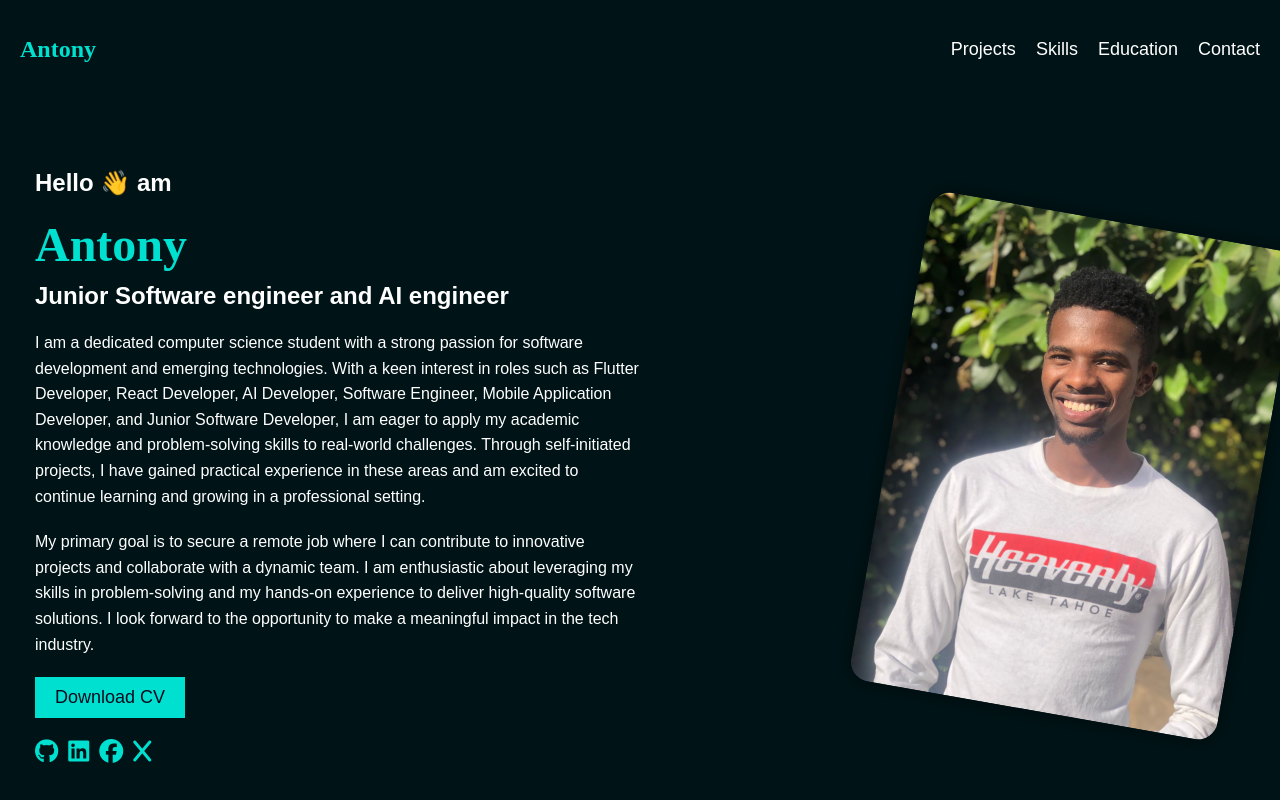
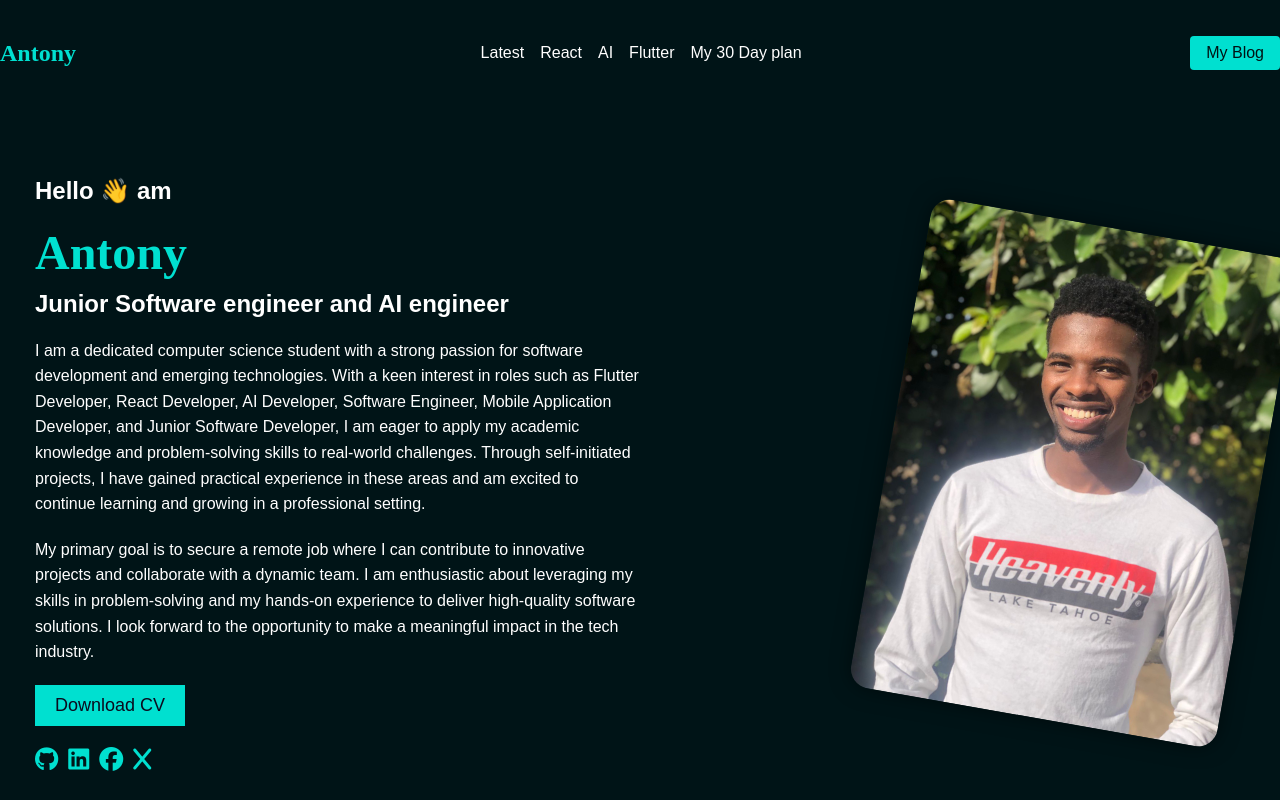
Before and after one commit to Titanantony/personal_portfolio, a React (Create React App) app: page / in a window 1280 px wide. Shown: the top 800 px of the page. Built offline with nearby package versions, Linux system fonts and the light colour scheme.

Commit message:
Chore and react router dom and fix the navlinks

```diff
--- a/package.json
+++ b/package.json
@@ -12,6 +12,7 @@
     "react": "^18.3.1",
     "react-bootstrap": "^2.10.2",
     "react-dom": "^18.3.1",
+    "react-router-dom": "^6.26.1",
     "react-scripts": "^5.0.1",
     "styled-components": "^6.1.11",
     "web-vitals": "^2.1.4"
--- a/src/App.css
+++ b/src/App.css
@@ -1,64 +1,3 @@
-/* src/App.css */
-.App {
-  text-align: center;
-  font-family: Arial, sans-serif;
+* {
+    box-sizing: border-box;
 }
-
-.container {
-  padding: 50px;
-}
-
-.header {
-  margin-bottom: 20px;
-}
-
-.hello {
-  font-size: 1.5rem;
-  color: #333;
-}
-
-.name {
-  font-size: 3rem;
-  font-weight: bold;
-  color: #333;
-  display: flex;
-  align-items: center;
-  justify-content: center;
-}
-
-.name span {
-  margin-left: 10px;
-}
-
-.title {
-  font-size: 1.5rem;
-  color: #f39c12;
-  margin: 20px 0;
-}
-
-.skills {
-  font-size: 1rem;
-  color: #666;
-  margin: 10px 0;
-}
-
-.location {
-  font-size: 1rem;
-  color: #666;
-  margin: 10px 0;
-}
-
-.cv-button {
-  background-color: #f39c12;
-  color: white;
-  border: none;
-  padding: 15px 30px;
-  font-size: 1rem;
-  cursor: pointer;
-  border-radius: 5px;
-  box-shadow: 0 5px 15px rgba(0, 0, 0, 0.1);
-}
-
-.cv-button:hover {
-  background-color: #e67e22;
-}
--- a/src/App.js
+++ b/src/App.js
@@ -1,11 +1,26 @@
-import React from 'react'
+import {
+  createBrowserRouter,
+  createRoutesFromElements,
+  Route,
+  RouterProvider,
+} from 'react-router-dom'
+import './App.css'
+//Layout
+import RootLayout from './Layout/RootLayout'
 import Portfolio from './website/Portfolio'
+
+// Pages
+
+const router = createBrowserRouter(
+  createRoutesFromElements(
+    <Route path='/' element={<RootLayout />}>
+      <Route index element={<Portfolio />} />
+    </Route>,
+  ),
+)
+
 function App() {
-  return (
-    <div className='App'>
-      <Portfolio />
-    </div>
-  )
+  return <RouterProvider router={router} />
 }
 
 export default App
--- /dev/null
+++ b/src/Layout/RootLayout.css
@@ -0,0 +1,56 @@
+.rootLayout {
+    background-color: #001417;
+}
+
+.nav {
+    width: 100%;
+    display: flex;
+    justify-content: space-between;
+    align-items: center;
+    padding: 20px 0;
+}
+
+
+
+
+.logo {
+    font-family: 'Cursive';
+    color: #00e0d0;
+    font-size: 24px;
+}
+
+.nav-link-blog {
+    margin-left: 1rem;
+    text-decoration: none;
+    color: #fff;
+
+}
+
+.get-started-btn {
+    background-color: #00e0d0;
+    /* Turquoise background color for the button */
+    color: #001314;
+    /* Dark text color for contrast */
+    padding: 0.5rem 1rem;
+    border-radius: 4px;
+    text-decoration: none;
+    font-weight: 500;
+    transition: background-color 0.3s ease;
+    /* padding: 0.5rem 1rem;
+    background-color: #00e0d0;
+    color: black;
+    border: none;
+    border-radius: 4px; */
+}
+
+@media (max-width: 530px) {
+    .logo {
+        display: none;
+    }
+}
+
+@media (max-width: 450px) {
+    .nav-link-blog:last-child {
+        display: none;
+    }
+}
--- /dev/null
+++ b/src/Layout/RootLayout.js
@@ -0,0 +1,41 @@
+import { NavLink, Outlet } from 'react-router-dom'
+import './RootLayout.css'
+
+function RootLayout() {
+  return (
+    <div className='rootLayout'>
+      <nav className='nav'>
+        <h1 className='logo'>Antony</h1>
+
+        <div className='blog-nav'>
+          <NavLink to='/' className='nav-link-blog'>
+            Latest
+          </NavLink>
+          <NavLink to='/' className='nav-link-blog'>
+            React
+          </NavLink>
+          <NavLink to='/' className='nav-link-blog'>
+            AI
+          </NavLink>
+
+          <NavLink to='/' className='nav-link-blog'>
+            Flutter
+          </NavLink>
+          <NavLink to='/' className='nav-link-blog'>
+            My 30 Day plan
+          </NavLink>
+        </div>
+
+        <NavLink to='/' className='get-started-btn'>
+          My Blog
+        </NavLink>
+      </nav>
+
+      <main>
+        <Outlet />
+      </main>
+    </div>
+  )
+}
+
+export default RootLayout
--- a/src/index.js
+++ b/src/index.js
@@ -1,6 +1,5 @@
 import React from 'react'
 import ReactDOM from 'react-dom/client'
-// import 'bootstrap/dist/css/bootstrap.min.css'
 import '@fortawesome/fontawesome-free/css/all.min.css'
 import './index.css'
 import App from './App'
@@ -13,7 +12,4 @@ root.render(
   </React.StrictMode>,
 )
 
-// If you want to start measuring performance in your app, pass a function
-// to log results (for example: reportWebVitals(console.log))
-// or send to an analytics endpoint. Learn more: https://bit.ly/CRA-vitals
 reportWebVitals()
--- a/src/website/Portfolio.css
+++ b/src/website/Portfolio.css
@@ -6,32 +6,9 @@ body {
 .portfolio {
   color: #fff;
   background-color: #001417;
-  min-height: 100vh;
   padding: 0 20px;
-  display: flex;
-  flex-direction: column;
 }
 
-.header {
-  width: 100%;
-  display: flex;
-  justify-content: space-between;
-  align-items: center;
-  padding: 20px 0;
-}
-
-.logo {
-  font-family: 'Cursive';
-  color: #00e0d0;
-  font-size: 24px;
-}
-
-.nav a {
-  color: #fff;
-  text-decoration: none;
-  margin-left: 20px;
-  font-size: 18px;
-}
 
 .main-content {
   display: flex;
@@ -115,39 +92,9 @@ body {
   }
 }
 
-/*Nav modification*/
 
-.nav {
-  display: flex;
-  align-items: center;
-}
-
-.nav-links {
-  display: flex;
-}
-
-.nav-toggle {
-  display: none;
-  font-size: 24px;
-  cursor: pointer;
-}
 
 @media (max-width: 768px) {
-  .nav-links {
-    display: none;
-    flex-direction: column;
-    position: absolute;
-    top: 60px;
-    left: 0;
-    width: 100%;
-    background-color: #001417;
-    padding: 20px;
-    z-index: 1;
-  }
-
-  .nav-links.active {
-    display: flex;
-  }
 
   .nav-toggle {
     display: block;
--- a/src/website/Portfolio.js
+++ b/src/website/Portfolio.js
@@ -1,4 +1,3 @@
-import React, { useState } from 'react'
 import './Portfolio.css'
 import styled from 'styled-components'
 import ProjectsGrid from './components/ProjectsGrid'
@@ -10,27 +9,8 @@ import WavyBackground from './components/WavyBackground'
 import profileImage from '../assets/profile_pic.jpeg'
 
 const Portfolio = () => {
-  const [isNavOpen, setIsNavOpen] = useState(false)
-
-  const toggleNav = () => {
-    setIsNavOpen(!isNavOpen)
-  }
   return (
     <div className='portfolio'>
-      <header className='header'>
-        <h1 className='logo'>Antony</h1>
-        <nav className='nav'>
-          <div className='nav-toggle' onClick={toggleNav}>
-            &#9776;
-          </div>
-          <div className={`nav-links ${isNavOpen ? 'active' : ''}`}>
-            <a href='#projects'>Projects</a>
-            <a href='#skills'>Skills</a>
-            <a href='#education'>Education</a>
-            <a href='#contact'>Contact</a>
-          </div>
-        </nav>
-      </header>
       <section className='main-content'>
         <Left>
           {' '}
```
Also changed, not shown: 1 other file (tests, documents, lock files or other folders).
